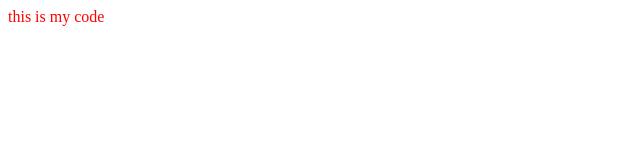
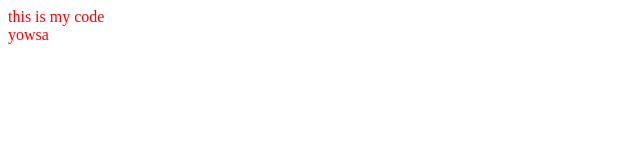
Before and after one commit to dpaschal-lf/618git, a plain HTML site: page index.html in a window 1280 px wide. Shown: the full height of the page, 0-640 px from the left. Drawn offline with Linux system fonts and the light colour scheme.

Commit message:
Update index.html

```diff
--- a/index.html
+++ b/index.html
@@ -10,5 +10,6 @@
 </head>
 <body>
 this is my code
+	<div>yowsa</div>
 </body>
 </html>
```
